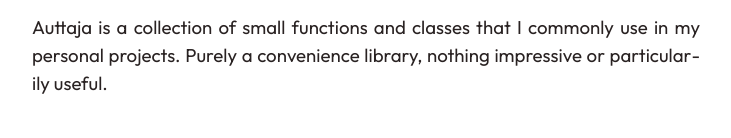
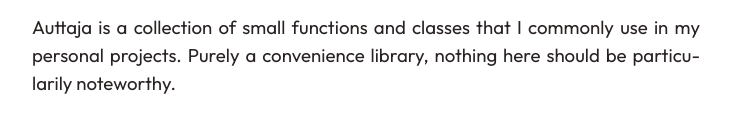
Before and after one commit to ctwiebe23/auttaja, a website: page doc/index.html in a window 1280 px wide. Shown: the part 537-675 px from the top of the page, without its empty margins (274-1005 px from the left). Drawn offline with Linux system fonts and the light colour scheme.

Commit message:
built doc

```diff
--- a/doc/index.html
+++ b/doc/index.html
@@ -373,7 +373,7 @@ helper, auxiliary, helpmate, helpmeet
 </blockquote>
 <p>Auttaja is a collection of small functions and classes that I
 commonly use in my personal projects. Purely a convenience library,
-nothing impressive or particularily useful.</p>
+nothing here should be particularily noteworthy.</p>
 <h1 id="install">Install</h1>
 <p>The library is available on npm.</p>
 <pre><code>npm add @ctwiebe23/auttaja</code></pre>
```
